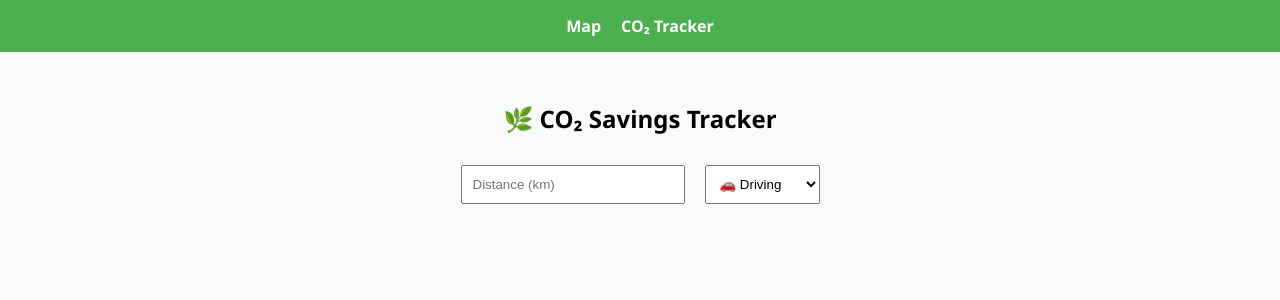
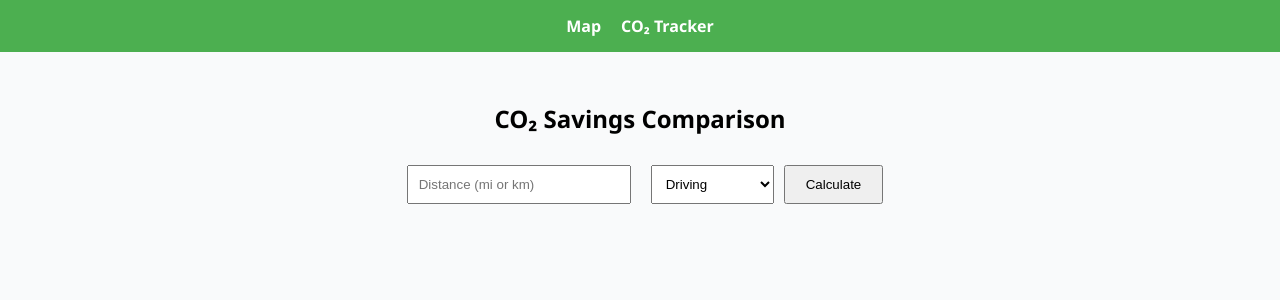
Before and after one commit to 12KrishPatel/Smart-Travel-Project, a React (Vite) app in the folder frontend/: page /savings in a window 1280 px wide. Shown: the top 300 px of the page. Built offline with nearby package versions, Linux system fonts and the light colour scheme.

Commit message:
changed calculation to compare to all not used modes of transport

```diff
--- a/frontend/src/pages/SavingsPage.jsx
+++ b/frontend/src/pages/SavingsPage.jsx
@@ -7,9 +7,9 @@ const SavingsPage = () => {
 
   const [distance, setDistance] = useState(passedDistance);
   const [mode, setMode] = useState("driving");
-  const [savedCO2, setSavedCO2] = useState(null);
+  const [results, setResults] = useState([]);
 
-  // CO2 emissions in grams per km
+  // CO2 emissions in grams per km (avg across modes)
   const emissionRates = {
     driving: 192,
     transit: 105,
@@ -27,10 +27,16 @@ const SavingsPage = () => {
     const km = convertMilesToKm(dist);
     if (isNaN(km) || km <= 0) return;
 
-    const carCO2 = km * emissionRates.driving;
     const chosenCO2 = km * emissionRates[mode];
-    const saved = carCO2 - chosenCO2;
-    setSavedCO2(saved);
+
+    const newResults = Object.entries(emissionRates)
+      .filter(([m]) => m !== mode) //Exclude users mode of transport
+      .map(([m, rate]) => {
+        const diff = chosenCO2 - km * rate
+        const saved = diff > 0 ? diff : 0; // no negatives
+        return {mode :m, saved};
+      })
+    setResults(newResults);
   };
 
   // Automatically calculate when distance comes from MapPage
@@ -42,11 +48,11 @@ const SavingsPage = () => {
 
   return (
     <div style={{ padding: "30px", textAlign: "center" }}>
-      <h2>🌿 CO₂ Savings Tracker</h2>
+      <h2>CO₂ Savings Comparison</h2>
 
       <input
         type="text"
-        placeholder="Distance (km)"
+        placeholder="Distance (mi or km)"
         value={distance}
         onChange={(e) => setDistance(e.target.value)}
         style={{ padding: "10px", margin: "10px", width: "200px" }}
@@ -57,17 +63,30 @@ const SavingsPage = () => {
         onChange={(e) => setMode(e.target.value)}
         style={{ padding: "10px", margin: "10px" }}
       >
-        <option value="driving">🚗 Driving</option>
-        <option value="transit">🚌 Transit</option>
-        <option value="bicycling">🚴 Bicycling</option>
-        <option value="walking">🚶 Walking</option>
+        <option value="driving">Driving</option>
+        <option value="transit">Public Transit</option>
+        <option value="bicycling">Bicycling</option>
+        <option value="walking">Walking</option>
       </select>
 
-      {savedCO2 !== null && (
+      <button
+        onClick={() => calculateSavings(distance)}
+        style={{ padding: "10px 20px" }}
+      >
+        Calculate
+      </button>
+
+      {results.length > 0 && ( // Replaced single saving with all comparisons
         <div style={{ marginTop: "20px" }}>
-          <h3>
-            You saved <b>{savedCO2.toFixed(0)} g CO₂</b> compared to driving!
-          </h3>
+          <h3>CO₂ Savings Compared to Other Modes:</h3>
+          <ul style={{ listStyle: "none", padding: 0 }}>
+            {results.map((r) => (
+              <li key={r.mode} style={{ marginBottom: "10px" }}>
+                <b>{r.mode.charAt(0).toUpperCase() + r.mode.slice(1)}</b>:{" "}
+                {r.saved.toFixed(0)} g saved
+              </li>
+            ))}
+          </ul>
         </div>
       )}
     </div>
```
